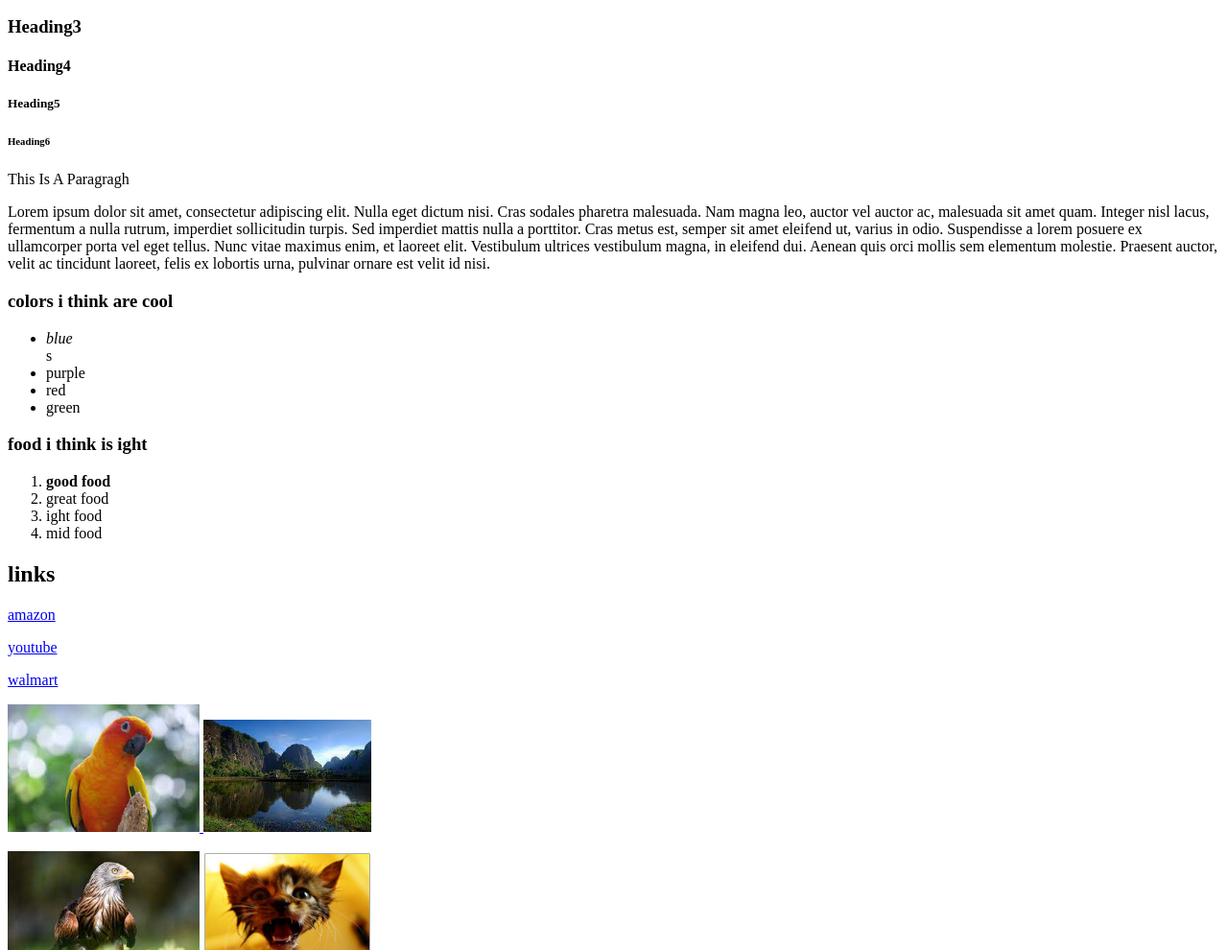
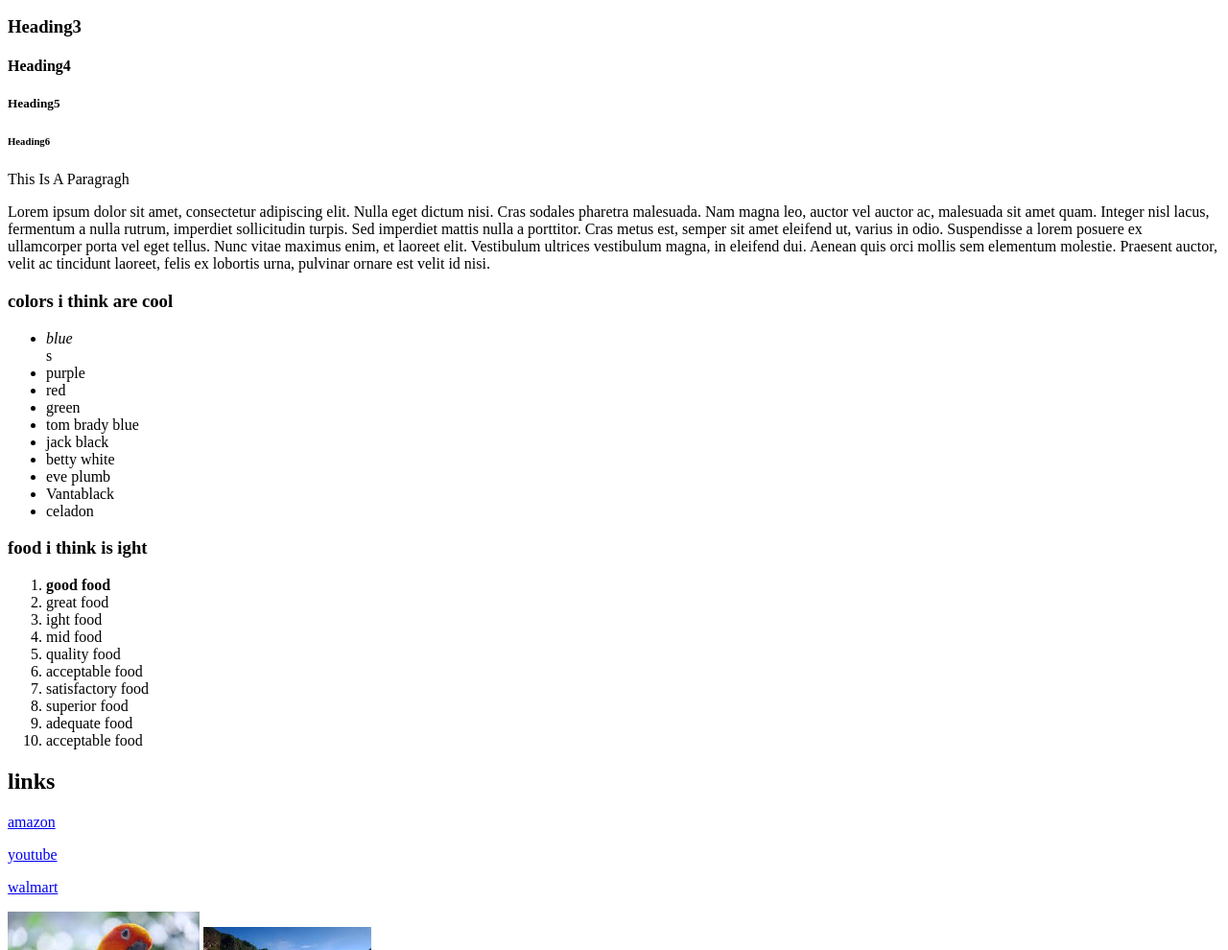
Before and after one commit to IFailedKindergarden/images-links, a plain HTML site: page index.html in a window 1280 px wide. Shown: the part 110-1100 px from the top of the page at 96% size. Drawn offline with Linux system fonts and the light colour scheme.

Commit message:
Update index.html

```diff
--- a/index.html
+++ b/index.html
@@ -17,9 +17,15 @@
 	<h3>colors i think are cool</h3>
 <ul>
 		<li><em>blue</em></li>s
-  <li>purple</li>
+ 	 	<li>purple</li>
 		<li>red</li>
 		<li>green</li>
+		<li>tom brady blue</li>
+		<li>jack black</li>
+		<li>betty white</li>
+		<li>eve plumb</li>
+		<li>Vantablack</li>
+		<li>celadon</li>
 	</ul>
 	<h3>food i think is ight</h3>
 <ol>
@@ -27,6 +33,12 @@
 		<li>great food</li>
 		<li>ight food</li>
 		<li>mid food</li>
+		<li>quality food</li>
+		<li>acceptable food</li>
+		<li>satisfactory food</li>
+		<li>superior food</li>
+		<li>adequate food</li>
+		<li>acceptable food</li>
 	</ol>
 	<h2>links</h2>
 	<p><a href="https://www.amazon.com/"target="_blank">amazon</a>	</p>
```
